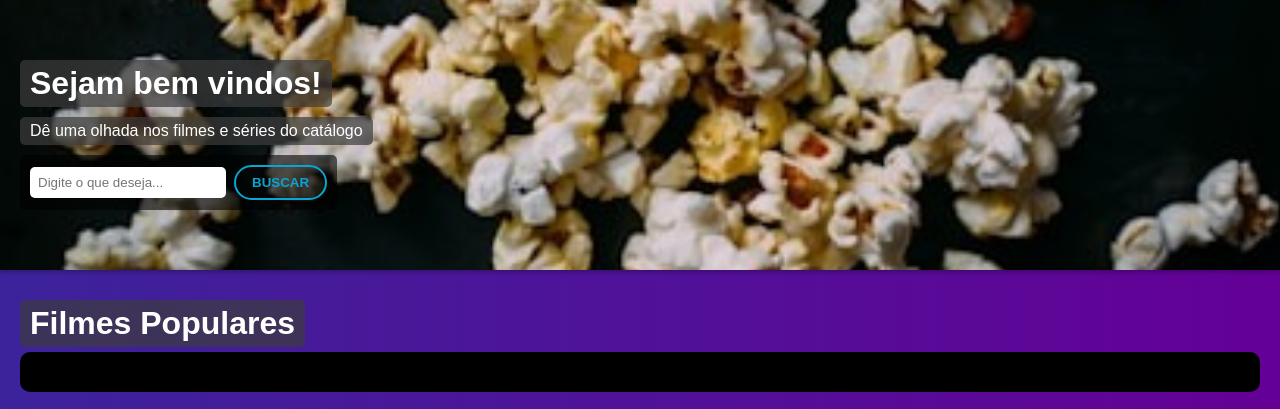
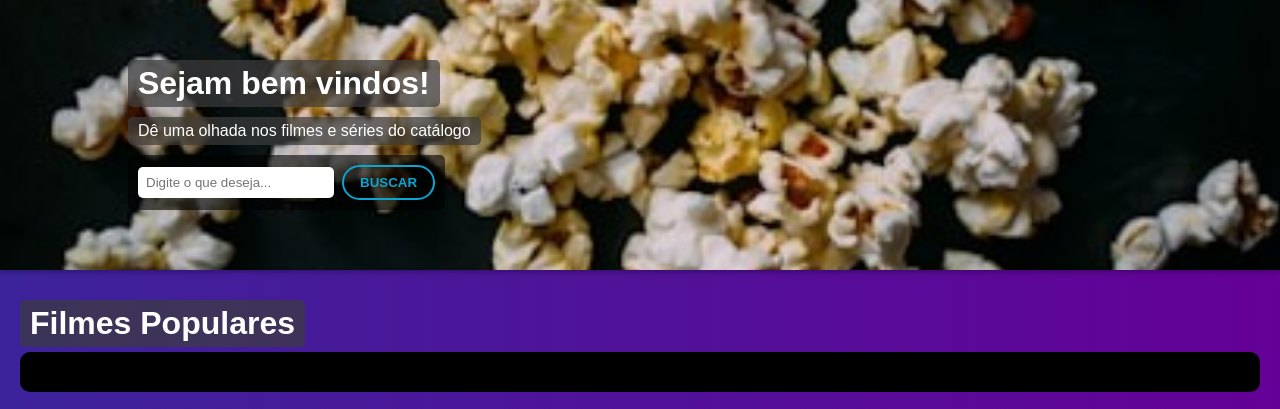
Before and after one commit to mateusferreiraof/unima_engenharia_de_software, a Flask app: template PROJETO/templates/homepage.html in a window 1280 px wide. Shown: the part 88-497 px from the top of the page. Run offline with Flask 3, Linux system fonts and the light colour scheme; the template is opened without the code that fills it, so the values that code supplies are empty.

Commit message:
Update homepage.css

```diff
--- a/PROJETO/static/homepage.css
+++ b/PROJETO/static/homepage.css
@@ -61,7 +61,11 @@ nav a:hover {
   background-size: 110%;
   background-position: center;
   background-repeat: no-repeat;
-  padding: 60px 20px;
+  padding: 60px 20px 60px 10%;
+  margin-left: 0;
+  margin-right: 0;
+  max-width: none;
+  box-sizing: border-box;
   text-align: left;
   display: flex;
   flex-direction: column;
```
